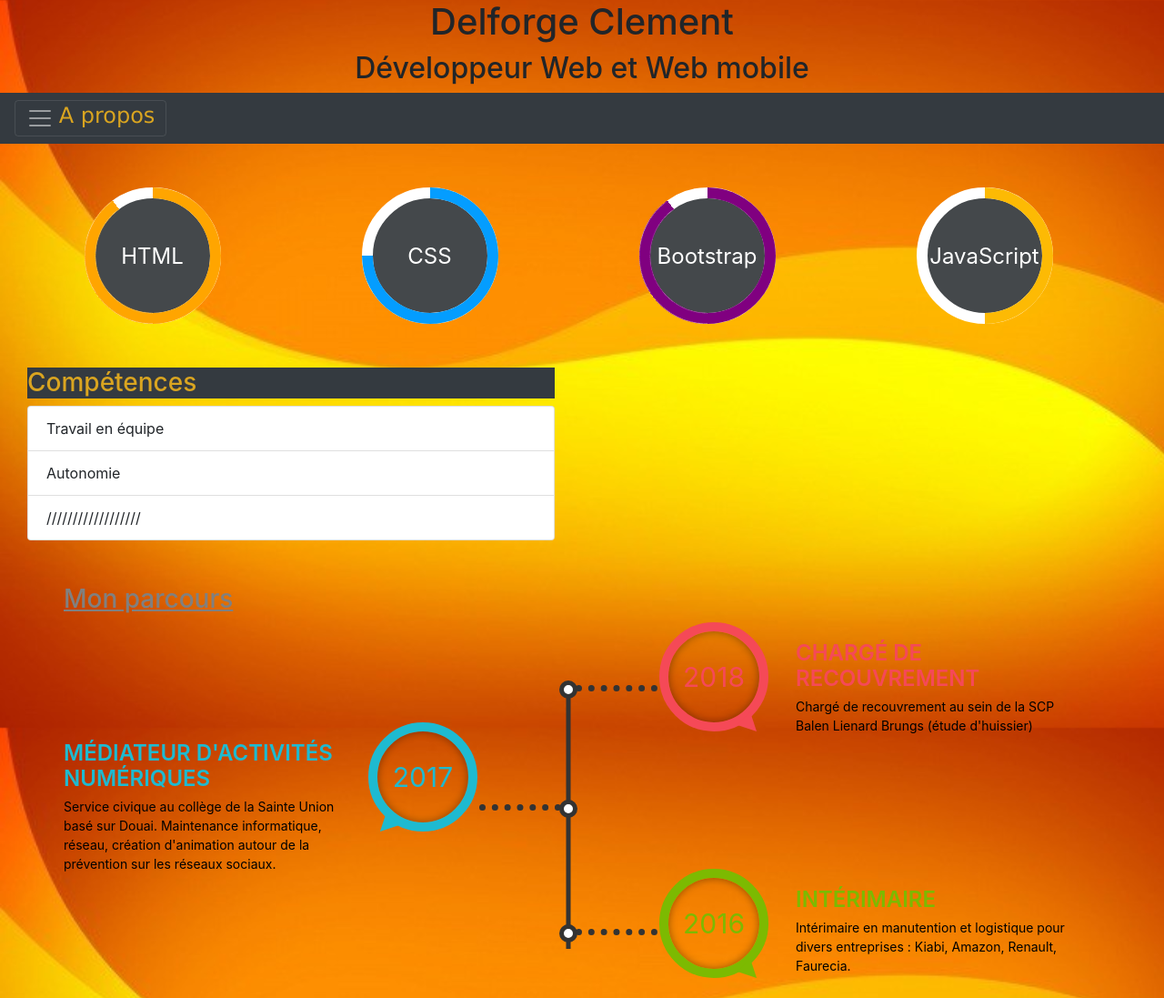
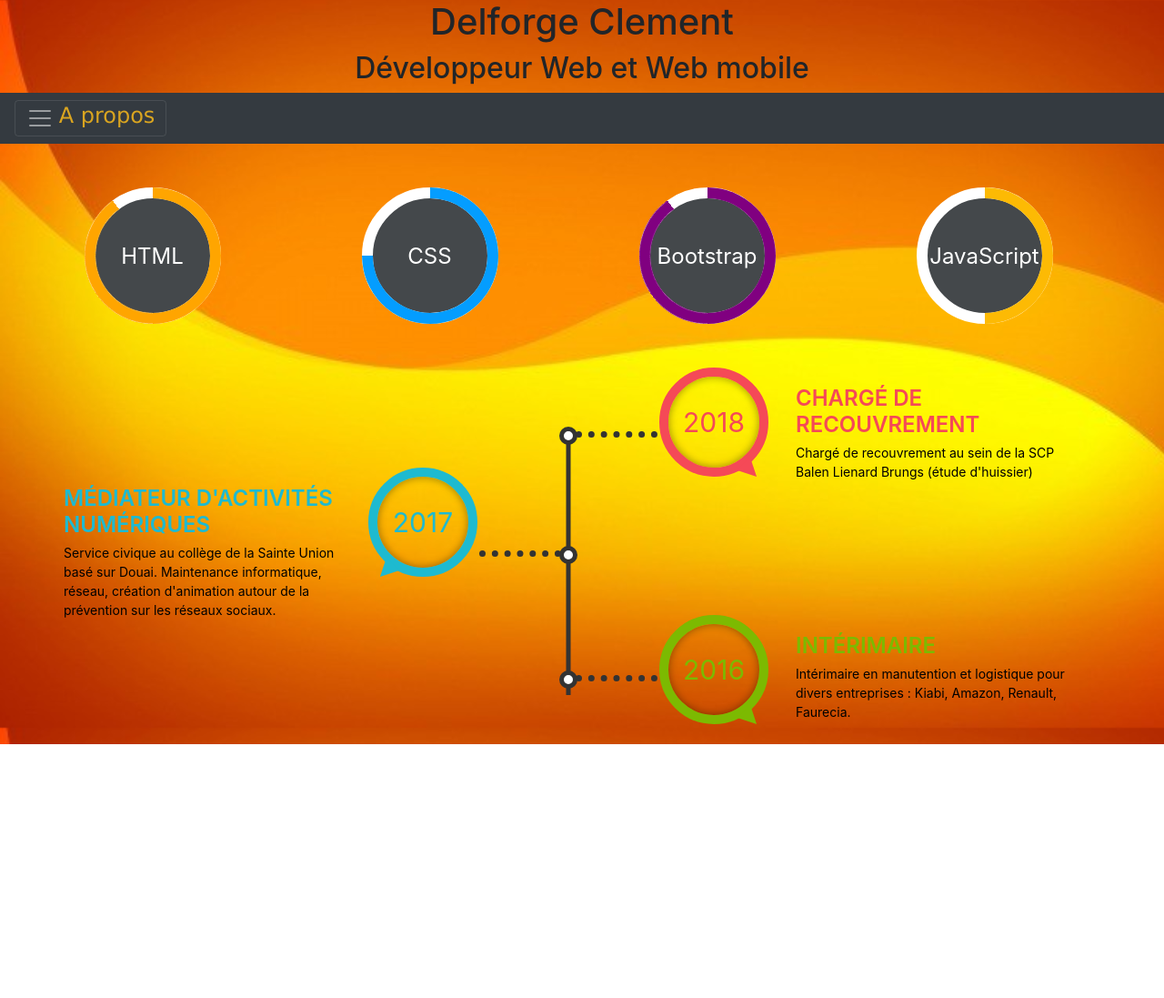
Before and after one commit to ClementDl/CV, a plain HTML site: page index.html in a window 1280 px wide. Shown: the whole page at 91% size. After the commit the page ends 818 px from the top, so only its background shows below. Drawn offline with Linux system fonts and the light colour scheme.

Commit message:
Add files via upload

```diff
--- a/index.html
+++ b/index.html
@@ -88,18 +88,9 @@
             </div>
             </div>
     </ARTICLE>
-    <div class="container-fluid">
-    <article class="col-lg-6 mt-lg-5">
-        <h3 class="bg-dark">Compétences</h3>
-        <ul class="list-group">
-            <li class="list-group-item"> Travail en équipe </li>
-            <li class="list-group-item"> Autonomie </li>
-            <li class="list-group-item"> ////////////////// </li>
-        </ul>
-    </article></div>
+
     <ARTICLE class="col-lg-12 mt-lg-5">
         <div class="container">
-            <h3 id="htrois">Mon parcours</h3>
             <div class="row">
                 <div class="col-md-12">
                     <div class="main-timeline4">
--- a/style.css
+++ b/style.css
@@ -25,10 +25,7 @@ body {
     background-image: url("image/orange.jpg");
     background-size: cover;
 }
-#htrois{
-    text-decoration: underline;
-    color: grey;
-}
+
 footer {
     position:absolute;
     width:100%;
```
